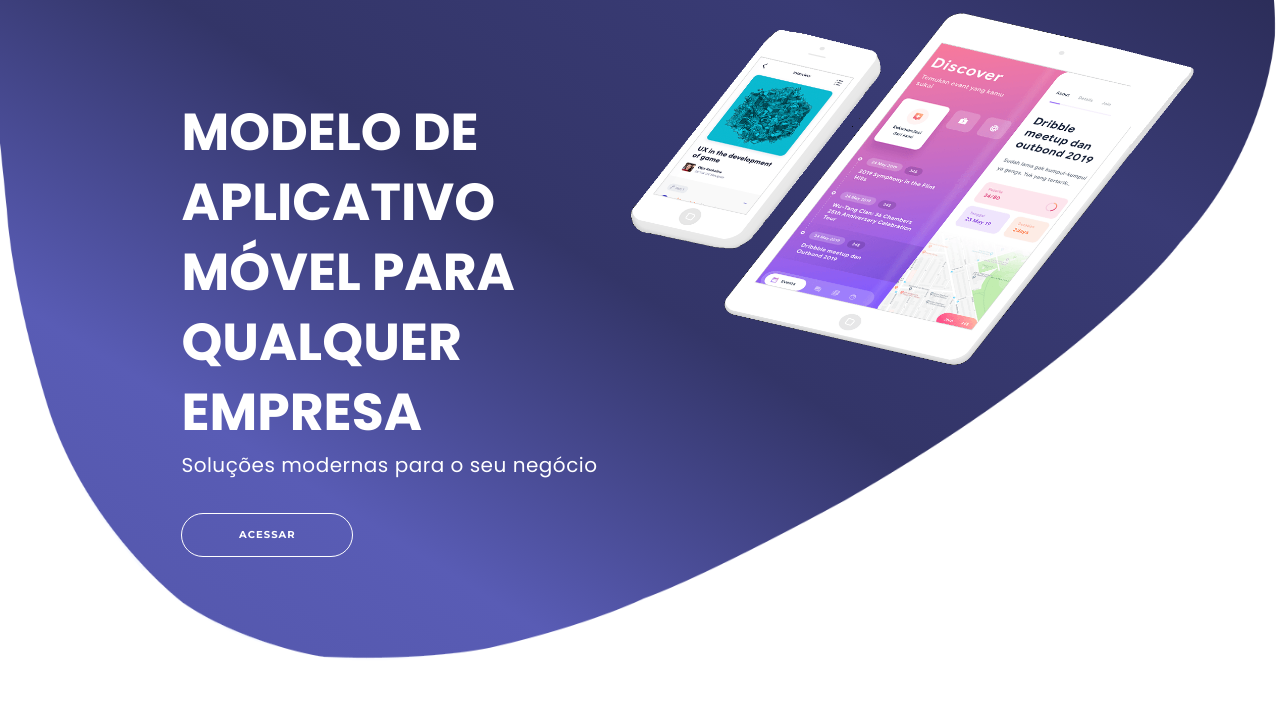
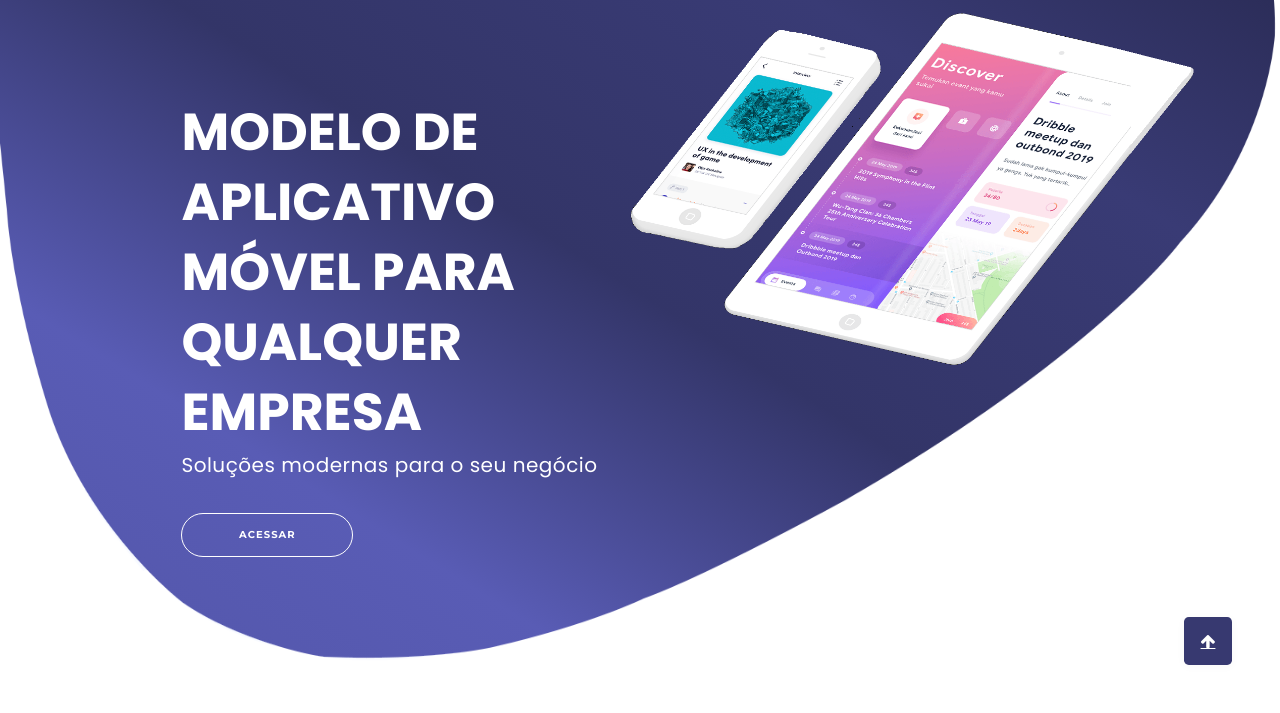
Before and after one commit to Vini92/CLaPP-Site, a plain HTML site: page index.html in a window 1280 px wide. Shown: the part 87-800 px from the top of the page. Drawn offline with Linux system fonts and the light colour scheme; files whose address does not match are found by name.

Commit message:
Criação do estilo de botão que leve ao topo da página

```diff
--- a/style.css
+++ b/style.css
@@ -472,7 +472,9 @@ body {
     color: #1697a3;
 }
 
+
 /* Mais Funcionalidades */
+
 .mais-funcionalidade {
     margin-bottom: 0;
 }
@@ -559,3 +561,21 @@ body {
     margin-top: -209px;
     margin-left: -40px;
 }
+
+
+/* Botão para ir ao topo */
+
+#link-topo {
+    position: fixed;
+    right: 3rem;
+    bottom: 3rem;
+    width: 3rem;
+    height: 3rem;
+    background: #373970;
+    display: flex;
+    justify-content: center;
+    align-items: center;
+    color: #fff;
+    border-radius: .3rem;
+    box-shadow: 0 0.1rem 0.6rem #00000009;
+}
```
